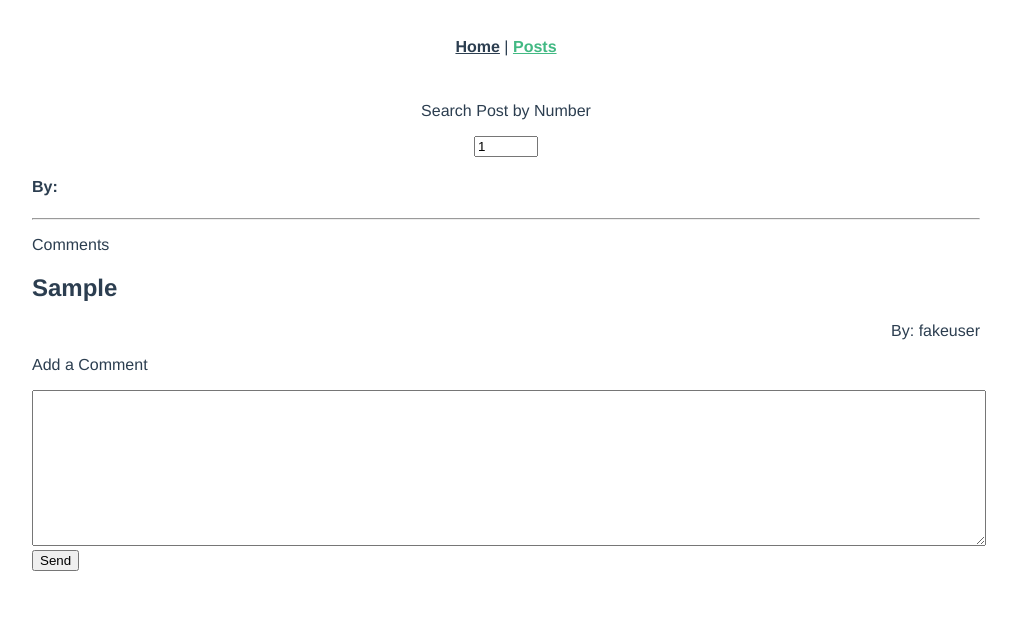
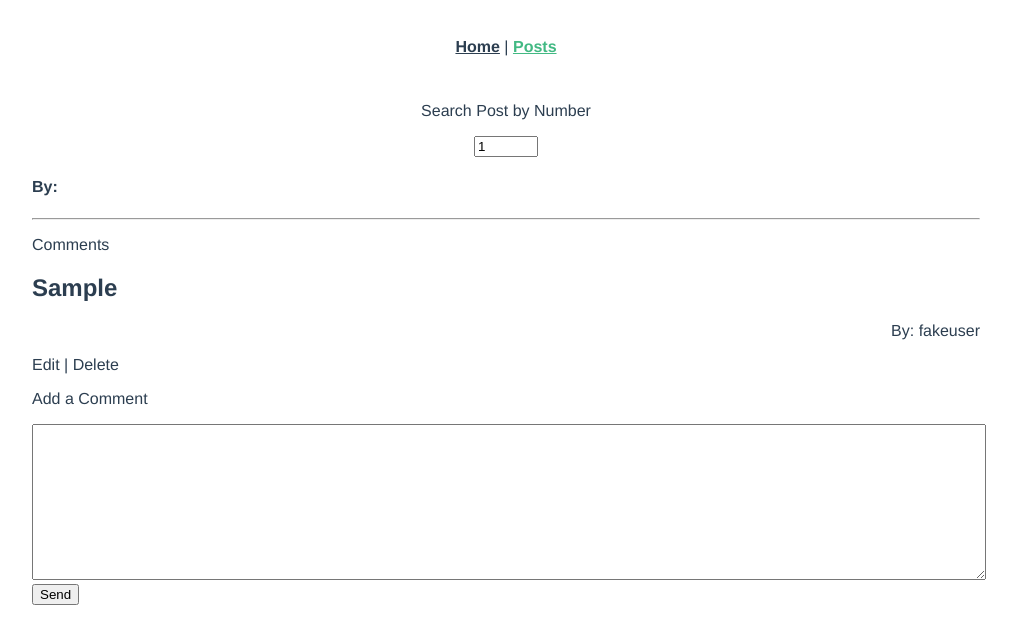
Before and after one commit to Andrsrz/menita-comercial-prueba, a Vue app: page /posts in a window 1280 px wide. Both pictures are taken after typing "Sample" into the empty fields and a click on the button "Send". Shown: the top 644 px of the page, without its empty margins (134-1151 px from the left). Built offline with nearby package versions, Linux system fonts and the light colour scheme; no server answers.

Commit message:
Delete Comment

```diff
--- a/src/components/PostComments.vue
+++ b/src/components/PostComments.vue
@@ -1,9 +1,13 @@
 <template>
 	<div class="comments">
 		<p>Comments</p>
-		<span v-for='comment in comments'>
+		<span v-for='(comment, index) in comments'>
 			<h2>{{ comment.body }}</h2>
 			<p class='username'>By: {{ comment.name }}</p>
+			<span v-if="comment.name == 'fakeuser'">
+					<a @click='edit(index)'>Edit</a> |
+					<a @click='deleteComment(index)'>Delete</a>
+			</span>
 		</span>
 		<AddComment/>
 	</div>
@@ -31,6 +35,9 @@ export default {
 				}).catch(error => {
 					console.error(error)
 				})
+		},
+		deleteComment(index){
+			this.comments.splice(index, 1)
 		}
 	},
 	watch: {
@@ -60,4 +67,8 @@ export default {
 .username {
 	text-align: right !important;
 }
+
+a {
+	cursor: pointer;
+}
 </style>
```
